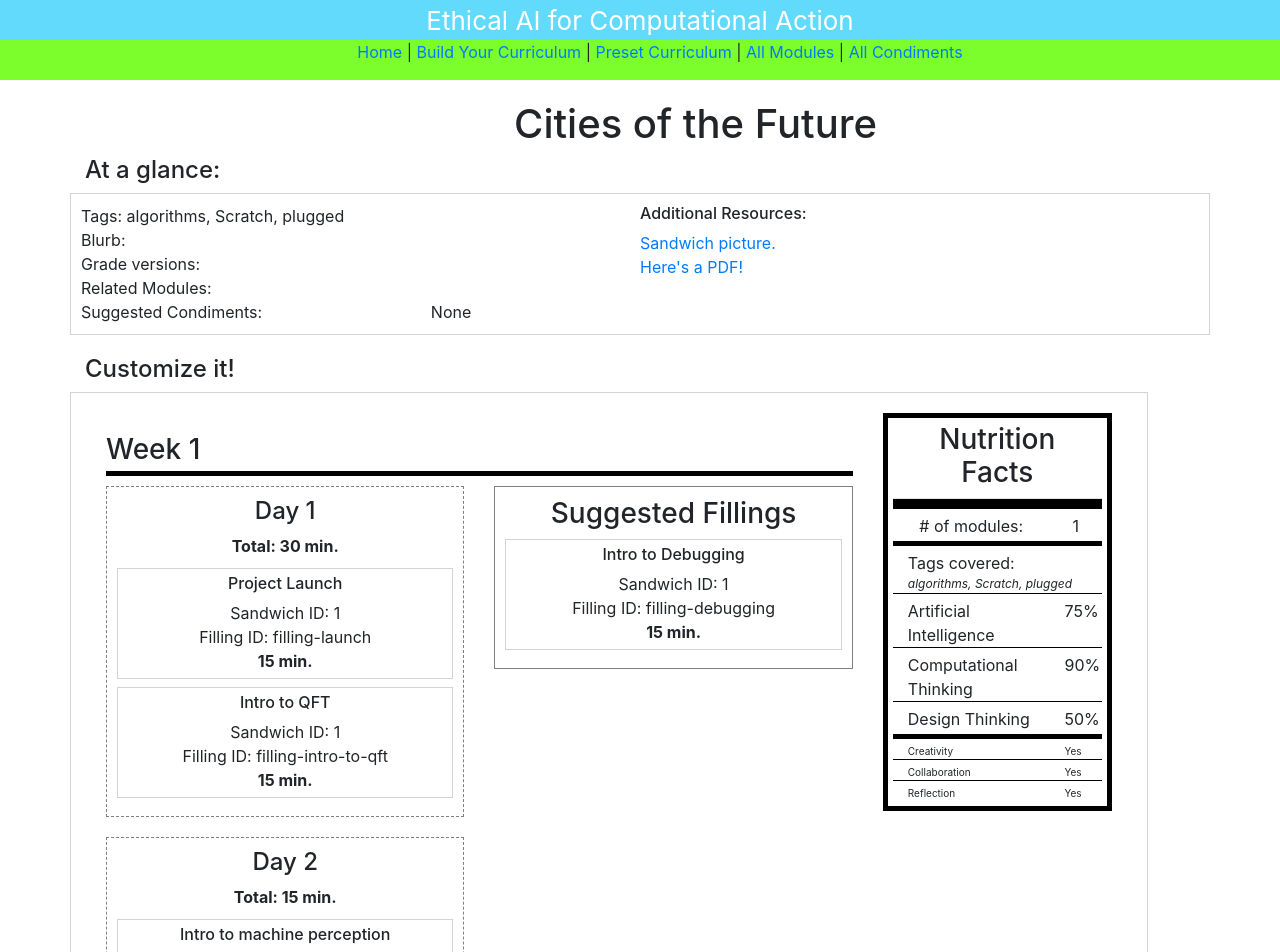
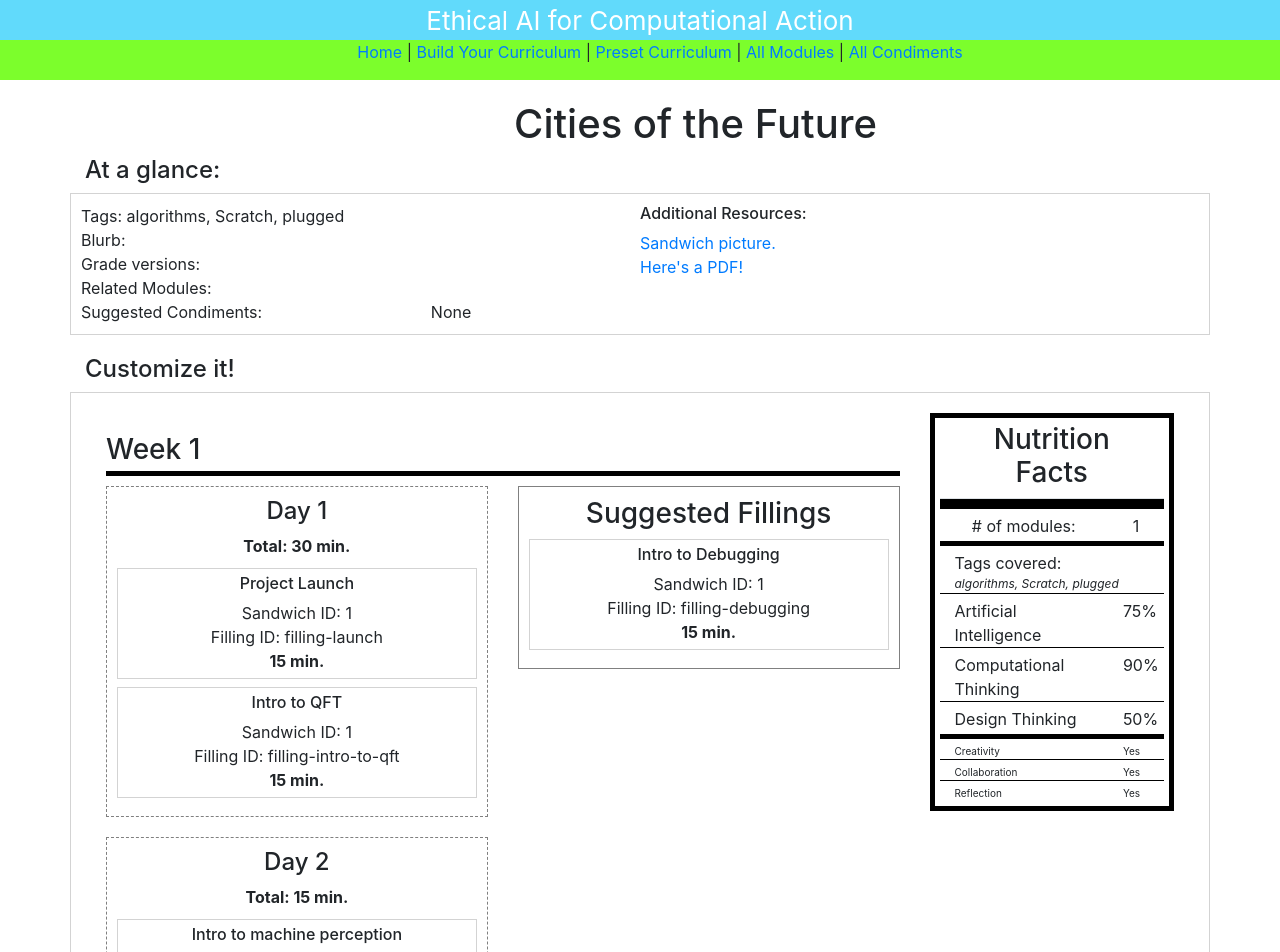
Before and after one commit to brandonwang15/meng-sandwich-app, a React (Create React App) app: page /sandwich/1 in a window 1280 px wide. Shown: the top 952 px of the page. Built offline with nearby package versions, Linux system fonts and the light colour scheme.

Commit message:
Tweak layout of sandwich builder so it doesn't columns don't resize when dragging and dropping.

```diff
--- a/src/components/modules/sandwich-builder-v2/SandwichBuilderWeekly.js
+++ b/src/components/modules/sandwich-builder-v2/SandwichBuilderWeekly.js
@@ -107,7 +107,7 @@ class SandwichBuilderWeekly extends React.Component {
 
             let planCol = <div className="col-6">{fillingListComponents[week]}</div>;
 
-            let bankListObj = this.props.builderState.bankLists["bank-list-"+week];
+            let bankListObj = this.props.builderState.bankLists["bank-list-" + week];
             let bankCol = <div className="col-6">
                 <FillingBank
                     key={bankListObj.id}
@@ -123,8 +123,6 @@ class SandwichBuilderWeekly extends React.Component {
 
         return (
             <>
-                <div className="container">
-                    <div className="row">
                 <div className="col-9 text-left">
                     <DragDropContext onDragEnd={this.onDragEnd}>
                         {finalComponents}
@@ -133,8 +131,6 @@ class SandwichBuilderWeekly extends React.Component {
 
                 <div className="col-3">
                     <NutritionFacts sandwichData={[this.props.sandwich]} />
-                        </div>
-                    </div>
                 </div>
             </>
         )
--- a/src/components/pages/SandwichPage.js
+++ b/src/components/pages/SandwichPage.js
@@ -34,7 +34,6 @@ const Subheading = styled.h4`
 
 const BuilderContainer = styled.div`
     border: 1px solid lightgray;
-    margin: 0px;
     padding: 20px;
 `;
 
@@ -89,11 +88,9 @@ class SandwichPage extends React.Component {
                         </InfoBox>
 
                         <Subheading>Customize it!</Subheading>
-                        <div className="row">
-                            <BuilderContainer>
+                        <BuilderContainer className="row">
                                 <SandwichBuilderWeekly sandwich={this.props.sandwich} />
-                            </BuilderContainer>
-                        </div>
+                        </BuilderContainer>
 
 
 
```
Lines whose indentation alone changed are shown as unchanged.
